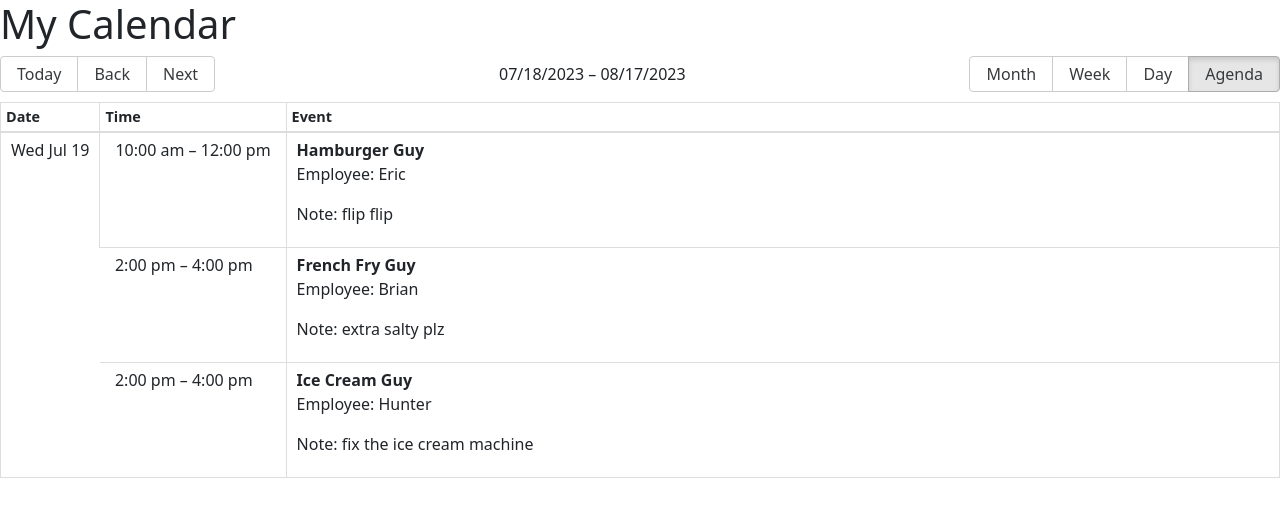
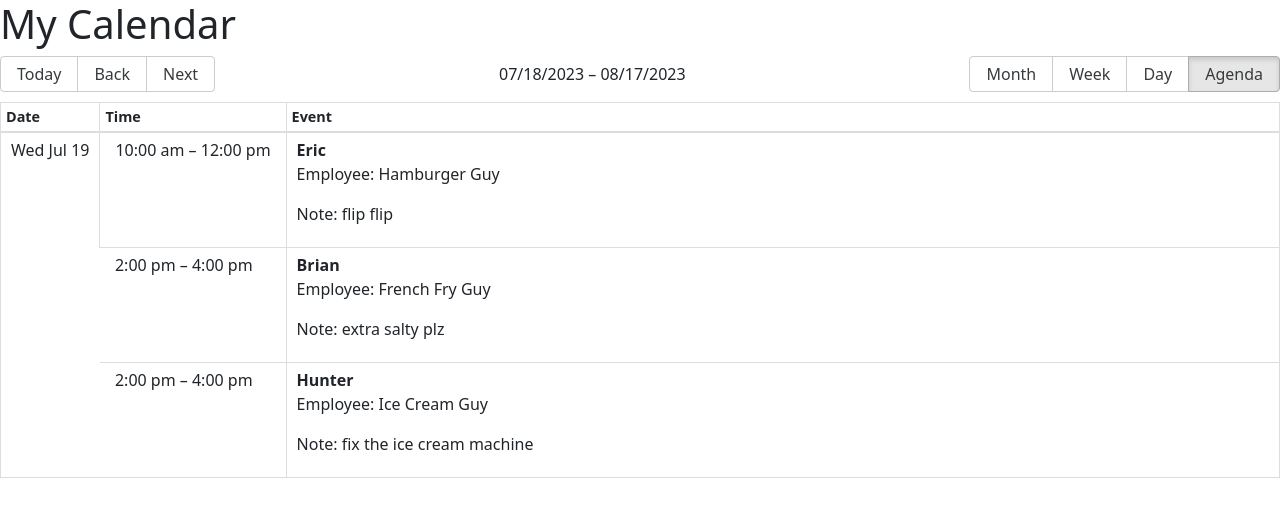
Before and after one commit to cmcnamara15/Schedaddy, a React (Create React App) app in the folder client/: page / in a window 1280 px wide. Shown: the top 516 px of the page. Built offline with nearby package versions, Linux system fonts and the light colour scheme.

Commit message:
custom views for month, week, and day that show only title with option to see more with click modal, agenda view shows full details

```diff
--- a/client/src/components/Schedule/Schedule.js
+++ b/client/src/components/Schedule/Schedule.js
@@ -7,16 +7,24 @@ import { Modal, Button } from 'react-bootstrap';
 
 const localizer = momentLocalizer(moment);
 
+const EventTitle = ({ event }) => (
+  <div>
+    <strong>{event.title}</strong>
+  </div>
+);
+
+const AgendaEvent = ({ event }) => (
+  <div>
+    <strong>{event.title}</strong>
+    <p>Employee: {event.position}</p>
+    <p>Note: {event.note}</p>
+  </div>
+);
+
 const Schedule = () => {
   const [selectedEvent, setSelectedEvent] = useState(null);
 
-  const shiftInfo = ({ event }) => (
-    <div onClick={() => setSelectedEvent(event)}>
-      <strong>{event.title}</strong>
-      <p>Employee: {event.employee}</p>
-      <p>Note: {event.note}</p>
-    </div>
-  );
+  const handleEventClick = (event) => setSelectedEvent(event);
 
   return (
     <div>
@@ -28,7 +36,13 @@ const Schedule = () => {
         endAccessor="end"
         defaultView="agenda"
         style={{ height: 700 }}
-        components={{ event: shiftInfo }}
+        components={{
+          event: EventTitle, // show only the event title in month, week, and day views
+          agenda: {
+            event: AgendaEvent, // show full details in the agenda view
+          },
+        }}
+        onSelectEvent={handleEventClick}
       />
 
       <Modal show={selectedEvent !== null} onHide={() => setSelectedEvent(null)}>
@@ -36,11 +50,11 @@ const Schedule = () => {
           <Modal.Title>{selectedEvent?.title}</Modal.Title>
         </Modal.Header>
         <Modal.Body>
-          <p>Employee: {selectedEvent?.employee}</p>
+          <p>Position: {selectedEvent?.position}</p>
           <p>Note: {selectedEvent?.note}</p>
         </Modal.Body>
         <Modal.Footer>
-          <Button variant="secondary" onClick={() => setSelectedEvent(null)}>
+          <Button onClick={() => setSelectedEvent(null)}>
             Close
           </Button>
         </Modal.Footer>
--- a/client/src/components/Schedule/ScheduleList.js
+++ b/client/src/components/Schedule/ScheduleList.js
@@ -1,25 +1,25 @@
-// Year, Month (0-11), Day, Hour (24-hour format), Minute
+// DATE FORMAT: Year, Month (0-11), Day, Hour (24-hour format), Minute
 
 const shifts = [
   {
-    title: 'Hamburger Guy',
+    title: 'Eric',
     start: new Date(2023, 6, 19, 10, 0),
     end: new Date(2023, 6, 19, 12, 0),
-    employee: 'Eric',
+    position: 'Hamburger Guy',
     note: 'flip flip',
   },
   {
-    title: 'French Fry Guy',
+    title: 'Brian',
     start: new Date(2023, 6, 19, 14, 0),
     end: new Date(2023, 6, 19, 16, 0),
-    employee: 'Brian',
+    position: 'French Fry Guy',
     note: 'extra salty plz',
   },
   {
-    title: 'Ice Cream Guy',
+    title: 'Hunter',
     start: new Date(2023, 6, 19, 14, 0),
     end: new Date(2023, 6, 19, 16, 0),
-    employee: 'Hunter',
+    position: 'Ice Cream Guy',
     note: 'fix the ice cream machine',
   },
 ];
```
